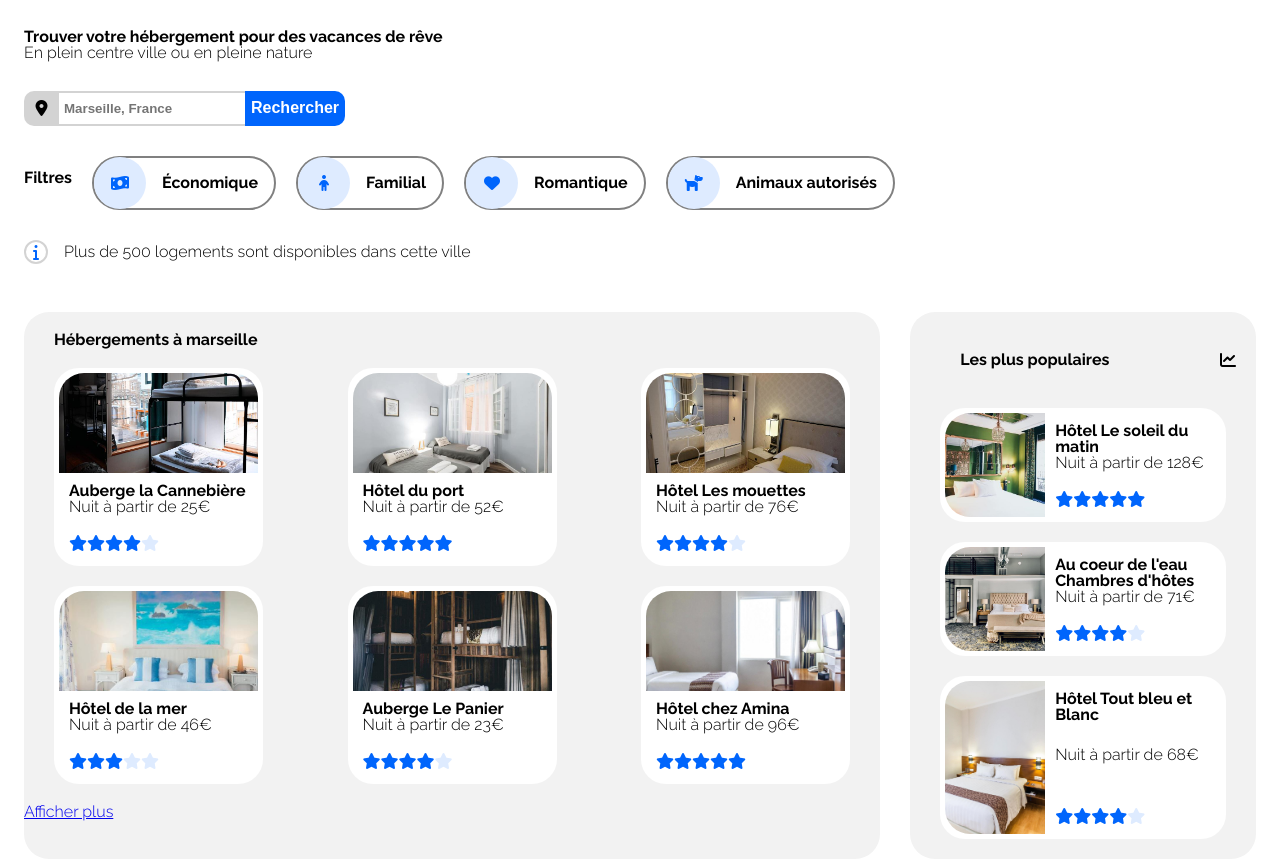
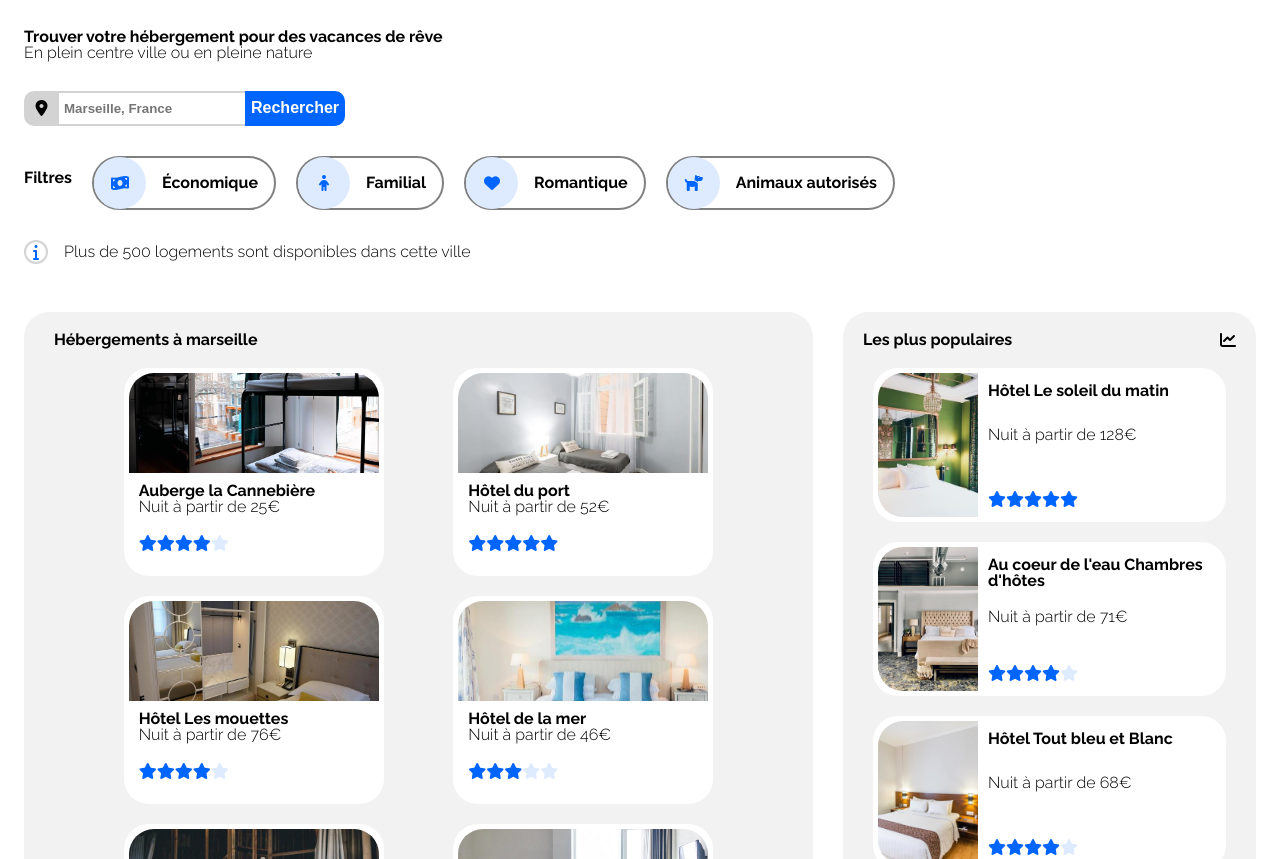
Before and after one commit to OverLordShiina/DacalorLucas_2_07242021, a plain HTML site: page index.html in a window 1280 px wide. Shown: the part 93-952 px from the top of the page. Drawn offline with Linux system fonts and the light colour scheme.

Commit message:
Hebergement proportion fix

```diff
--- a/assets/css/styles.css
+++ b/assets/css/styles.css
@@ -9,7 +9,7 @@ h1 {
   font-weight: bold;
 }
 h2 {
-  font-weight: bold;
+  font-weight: 900;
 }
 
 .navbar {
@@ -128,11 +128,15 @@ h2 {
 .hebergement h2 {
   margin: 20px 30px;
 }
+.hebergement a {
+  margin: 20px 30px;
+  font-weight: 900;
+}
 .hbrgm_buble {
   display: flex;
   flex-wrap: wrap;
   flex-direction: row;
-  justify-content: space-between;
+  justify-content: space-evenly;
   padding: 0 30px;
 }
 .hbrgm_buble h2 {
@@ -141,7 +145,8 @@ h2 {
 .hbrgm {
   display: flex;
   flex-direction: column;
-  width: 25%;
+  width: 250px;
+  height: 198px;
   border: white 5px solid;
   border-radius: 25px;
   background-color: white;
@@ -175,13 +180,10 @@ h2 {
   background-color: #f2f2f2;
   border-radius: 25px;
 }
-.populaire h2 {
-  margin: 20px 30px;
-}
 .ppl-titre {
   display: flex;
   justify-content: space-between;
-  align-items: center;
+  align-items: flex-start;
   margin: 20px 20px 0;
 }
 .ppl_buble {
@@ -201,6 +203,8 @@ h2 {
   border-radius: 25px;
   background-color: white;
   margin-bottom: 20px;
+  width: 343px;
+  height: 144px;
 }
 .ppl-pic {
   object-fit: cover;
@@ -216,5 +220,6 @@ h2 {
 }
 .ppl-dsc div {
   display: flex;
+  justify-content: baseline;
   margin-top: 20px;
 }
--- a/index.html
+++ b/index.html
@@ -218,7 +218,7 @@
             /></a>
             <div class="ppl-dsc">
               <h2>Au coeur de l'eau Chambres d'hôtes</h2>
-              <p>Nuit à partir de 71€</p>
+              <p>Nuit à partir de 71<b>€</b></p>
               <div>
                 <i class="fas fa-star star-blue"></i>
                 <i class="fas fa-star star-blue"></i>
```
